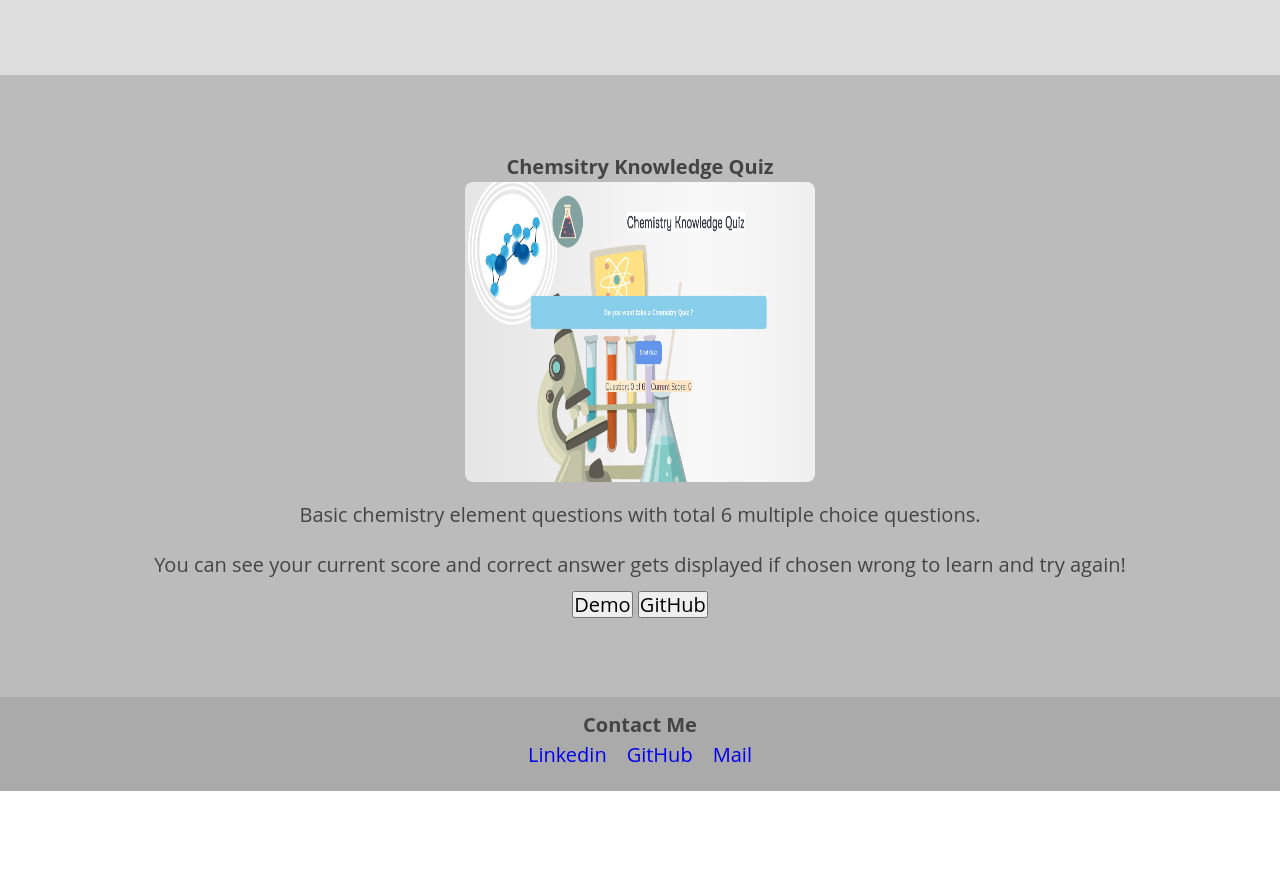
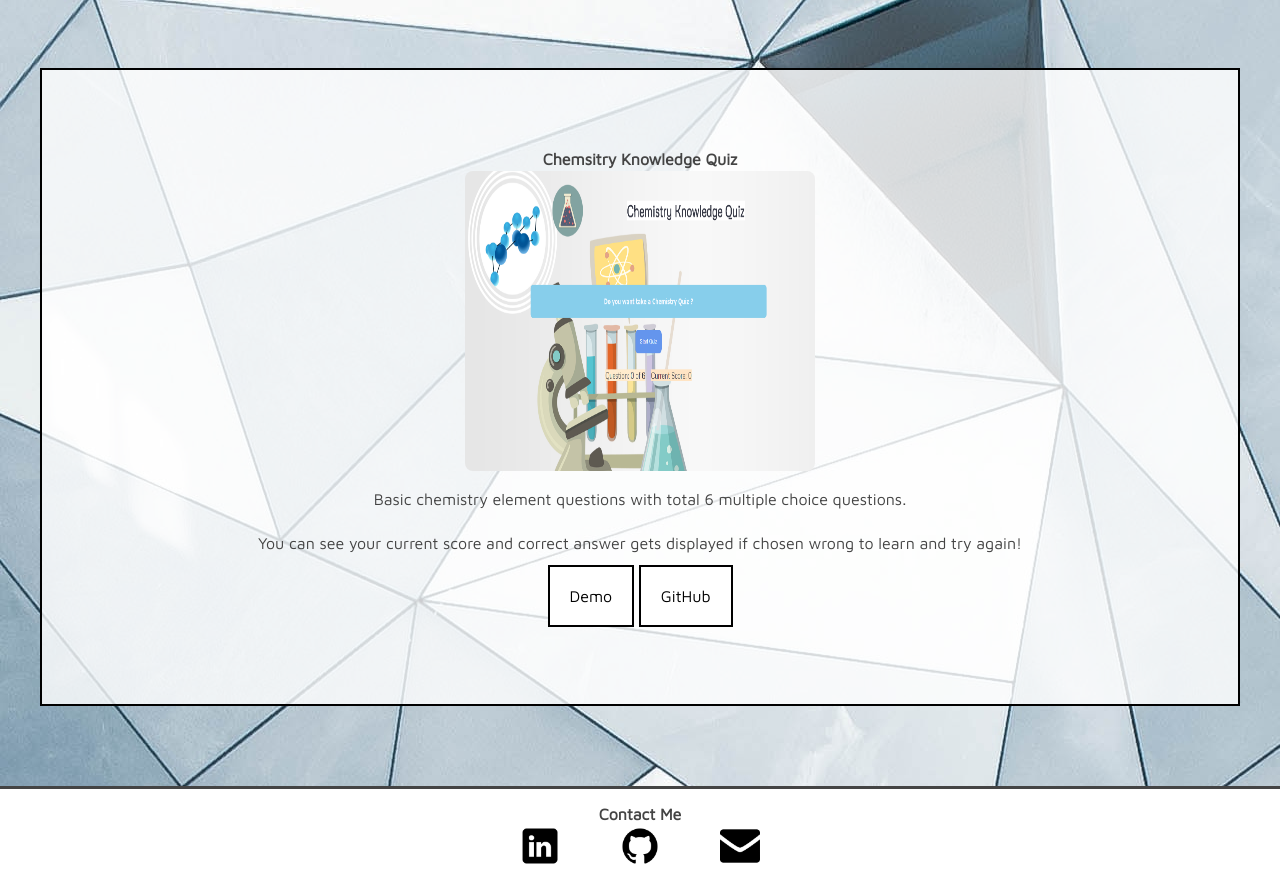
Before and after one commit to thinkful-ei-gecko/smiti-portfolio, a plain HTML site: page index.html in a window 1280 px wide. Shown: the part 769-1654 px from the top of the page. Before the commit the page ends 1560 px from the top, so only its background shows below. Drawn offline with nearby package versions, Linux system fonts and the light colour scheme.

Commit message:
added color scheme

```diff
--- a/index.html
+++ b/index.html
@@ -4,6 +4,7 @@
     <title>HTML wireframe</title>
     <meta name="viewport" content="width=device-width, initial-scale=1">
     <link rel="stylesheet" type="text/css" href="//cdnjs.cloudflare.com/ajax/libs/normalize/6.0.0/normalize.css">
+    <link rel="stylesheet" type="text/css" href="//fonts.googleapis.com/css?family=Maven+Pro" />
     <link rel="stylesheet" type="text/css" href="main.css">
 </head>
 <body>
@@ -42,9 +43,9 @@
     <footer role="content-info">
       <h4>Contact Me</h4>
       <ul class="footer-ul">
-        <li><a href="mailto:smitishk12@gmail.com/" target="_blank">Mail</a></li>
-        <li><a href="https://github.com/smitishakya/" target="_blank">GitHub</a></li>
-        <li><a href="https://www.linkedin.com/in/smitishakya/" target="_blank">Linkedin</a></li>
+        <li><a href="mailto:smitishk12@gmail.com/" target="_blank"><img src="mail-icon.png" class="contact-icon"></a></li>
+        <li><a href="https://github.com/smitishakya/" target="_blank" ><img src="github-icon.png" class="contact-icon"></a></li>
+        <li><a href="https://www.linkedin.com/in/smitishakya/" target="_blank" ><img src="linkedin-icon.png" class="contact-icon"></a></li>
       </ul>
 
     </footer>
--- a/main.css
+++ b/main.css
@@ -1,28 +1,34 @@
-* {
+  * {
     box-sizing: border-box;
     text-decoration: none;
     margin: 0;
     padding: 0;
-
   }
 
   body {
-    font-family: "Open Sans",
-    sans-serif;
-    font-size: 20px;
+    font-family: Maven Pro;
+    background-image: url('background-image.jpg');
     color: #444;
     text-align: center;
     line-height: 1.5;
+  }
+  /* nav bar section  */
+  a{
+    color: black;
+  }
+  a:hover {
+    color: grey;
   }
 
   nav,
   footer {
     padding: 1% 0;
-    background-color: #aaa;
+    background-color: rgba(255,255,255,1);
   }
 
   nav {
     font-size: 16px;
+    border-bottom: solid;
     display: inline-block;
     position: fixed;
     top: 0;
@@ -30,6 +36,26 @@
     right: 0;
     z-index: 10;
   }
+
+  /* hero-section */
+
+  #hero, section{
+    border: 2px solid black;
+    background-color: rgba(255,255,255,0.8);
+    padding: 20px;
+    text-align: center;
+    margin: 80px 40px 80px 40px;
+
+  }
+
+  button{
+    color: black;
+    background-color: white;
+    border: 2px solid black;
+    padding: 20px;
+    text-align: center;
+  }
+
 
   ul {
     list-style-type: none;
@@ -61,19 +87,30 @@
 
   header {
     padding: 12% 0;
+    margin-left: 20px;
+    border-width: 0px;
+
   }
 
   section {
     min-height: 200px;
     padding: 6% 0;
-    background-color: #bbb;
   }
 
-  section:nth-child(even) {
-    background-color: #ddd;
+
+  footer{
+    border-top: solid;
   }
 
   .footer-ul{
     display: inline-block;
     margin: 0 10px;
+
   }
+
+  .contact-icon {
+    vertical-align: middle;
+    width: 40px;
+    height: 40px;
+    margin: 0 20px;
+}
```
Also changed, not shown: css-icon.png (added), github-icon.png (added), html-icon.png (added), jquery-icon.png (added), linkedin-icon.png (added), mail-icon.png (added).
